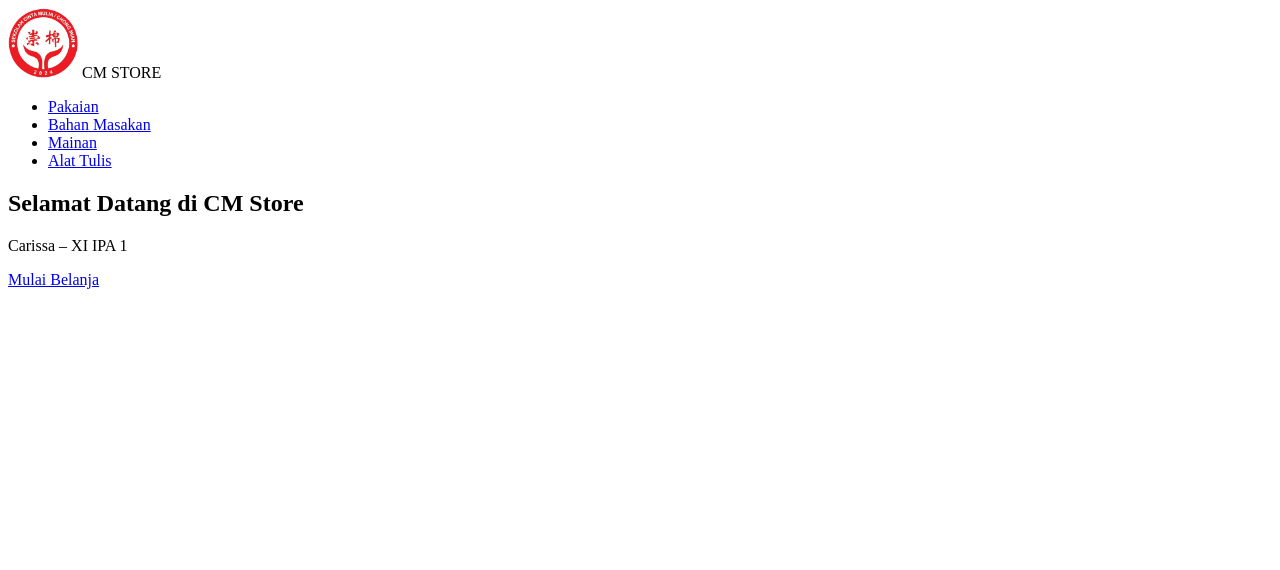
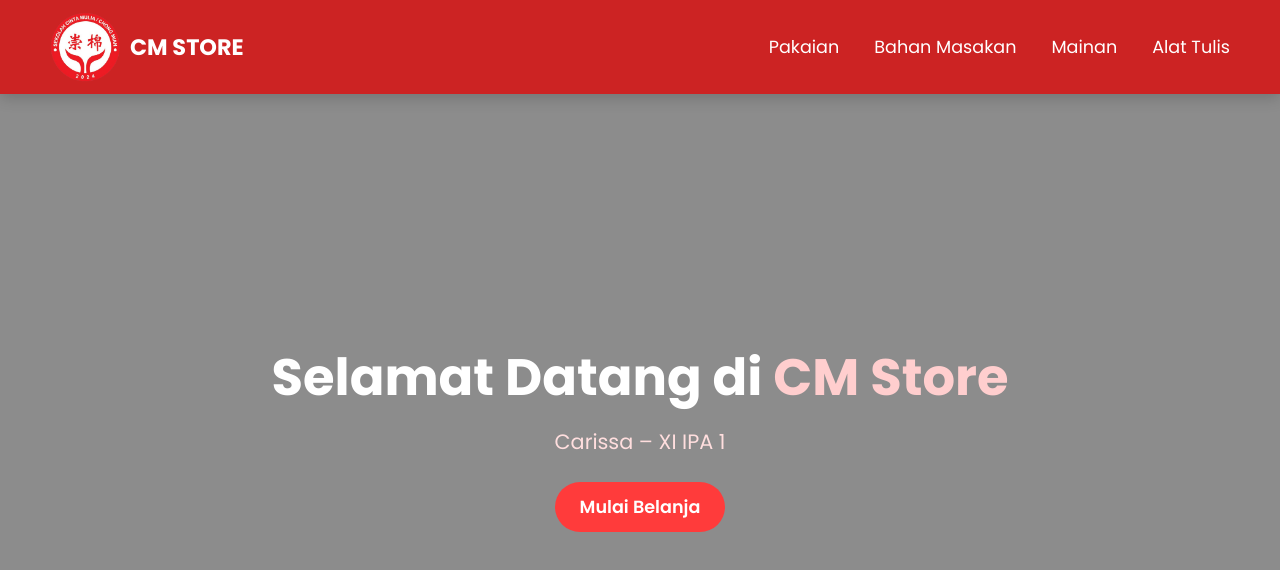
Before and after one commit to carissageraldine/carissa, a plain HTML site: page index.html in a window 1280 px wide. Drawn offline with Linux system fonts and the light colour scheme.

Commit message:
Update index.html

```diff
--- a/index.html
+++ b/index.html
@@ -4,7 +4,7 @@
   <meta charset="UTF-8">
   <meta name="viewport" content="width=device-width, initial-scale=1.0">
   <title>CM Store</title>
-  <link rel="stylesheet" href="QUIZ WEB.css">
+  <link rel="stylesheet" href="style.css">
 
   <!-- Google Font -->
   <link href="https://fonts.googleapis.com/css2?family=Poppins:wght@300;400;600;700&display=swap" rel="stylesheet">
```
